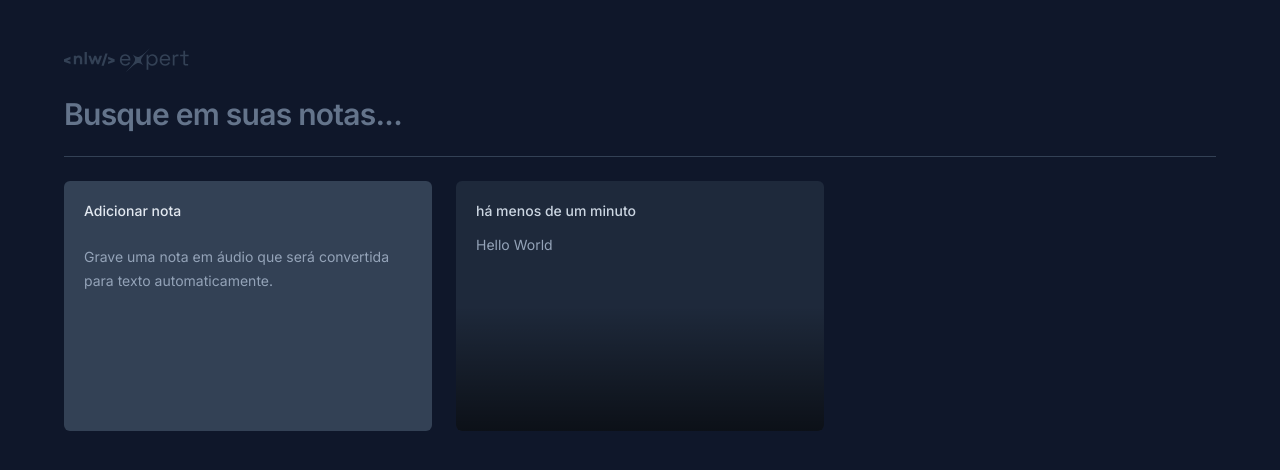
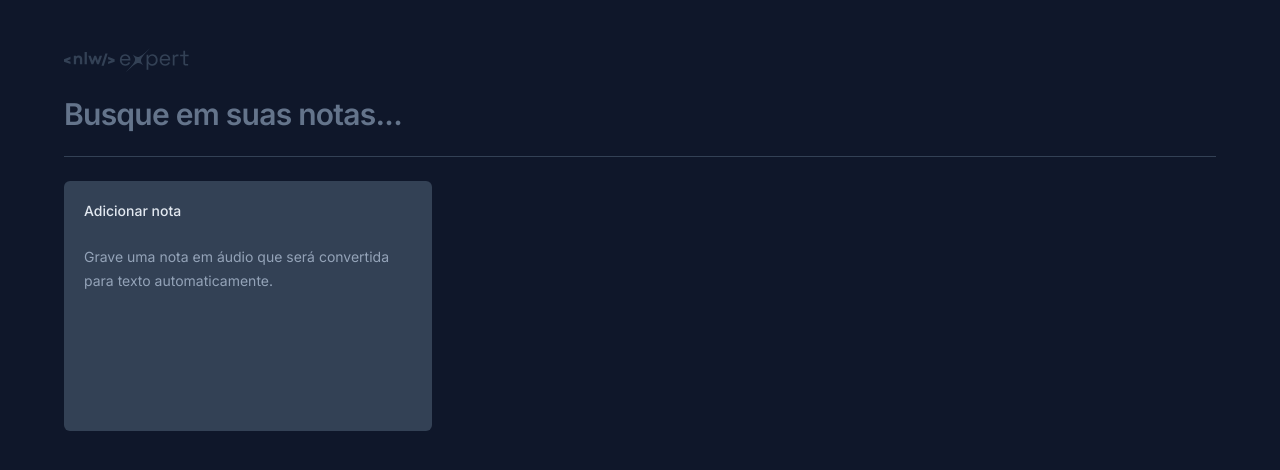
Before and after one commit to alexandrejuniorc/nlw-expert-react, a React (Vite) app: page / in a window 1280 px wide. Shown: the top 470 px of the page. Built offline with nearby package versions, Linux system fonts and the light colour scheme.

Commit message:
feat(component): create filter to cards

```diff
--- a/src/app.tsx
+++ b/src/app.tsx
@@ -1,8 +1,49 @@
+import { ChangeEvent, useState } from 'react'
 import Logo from './assets/logo-nlw-expert.svg'
 import { NewNoteCard } from './components/new-note-card'
 import { NoteCard } from './components/note-card'
 
+interface Note {
+  id: string
+  date: Date
+  content: string
+}
+
 export function App() {
+  const [search, setSearch] = useState('')
+  const [notes, setNotes] = useState<Note[]>(() => {
+    const notesOnStorage = localStorage.getItem('notes')
+    if (notesOnStorage) {
+      return JSON.parse(notesOnStorage)
+    }
+
+    return []
+  })
+
+  function onNoteCreated(content: string) {
+    const newNote: Note = {
+      id: crypto.randomUUID(),
+      date: new Date(),
+      content,
+    }
+
+    const notesArray = [newNote, ...notes]
+    setNotes(notesArray)
+    localStorage.setItem('notes', JSON.stringify(notesArray))
+  }
+
+  function handleSearch(event: ChangeEvent<HTMLInputElement>) {
+    const query = event.target.value
+    setSearch(query)
+  }
+
+  const filteredNotes =
+    search !== ''
+      ? notes.filter((note) =>
+          note.content.toLocaleLowerCase().includes(search.toLocaleLowerCase())
+        )
+      : notes
+
   return (
     <div className="mx-auto my-12 max-w-6xl space-y-6">
       <img src={Logo} alt="NLW Expert" />
@@ -12,15 +53,18 @@
           type="text"
           placeholder="Busque em suas notas..."
           className="w-full bg-transparent text-3xl font-semibold tracking-tight outline-none placeholder:text-slate-500"
+          onChange={handleSearch}
         />
       </form>
 
       <div className="h-px bg-slate-700" />
 
       <div className="grid auto-rows-[15.625rem] grid-cols-3 gap-6">
-        <NewNoteCard />
+        <NewNoteCard onNoteCreated={onNoteCreated} />
 
-        <NoteCard note={{ date: new Date(), content: 'Hello World' }} />
+        {filteredNotes.map((note) => (
+          <NoteCard key={note.id} note={note} />
+        ))}
       </div>
     </div>
   )
```
